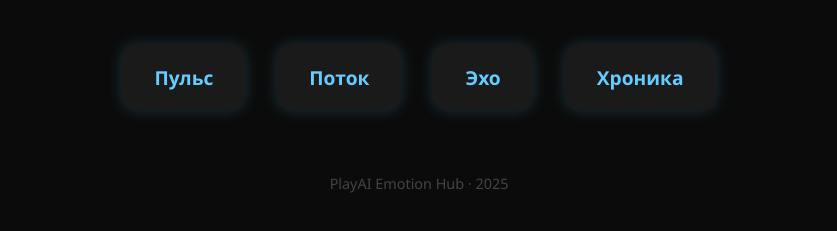
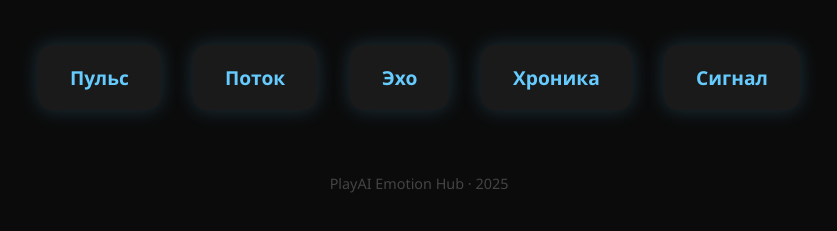
Before and after one commit to Yevhenii1313Ilin/PlayAI.fm-site, a plain HTML site: page emotion/index.html in a window 1280 px wide. Shown: the part 411-642 px from the top of the page, without its empty margins (221-1058 px from the left). Drawn offline with Linux system fonts and the light colour scheme.

Commit message:
Update index.html

```diff
--- a/emotion/index.html
+++ b/emotion/index.html
@@ -46,18 +46,24 @@
       background: #1a1a1a;
       padding: 1.2rem 2rem;
       border-radius: 14px;
-      box-shadow: 0 0 16px rgba(102, 204, 255, 0.2);
+      box-shadow: 0 0 20px rgba(102, 204, 255, 0.2);
       text-decoration: none;
       color: #6cf;
       font-weight: bold;
       font-size: 1.2rem;
       transition: 0.3s ease;
+      animation: breathe 5s infinite ease-in-out;
     }
 
     .button:hover {
       background: #222;
-      box-shadow: 0 0 28px rgba(255, 102, 255, 0.3);
+      box-shadow: 0 0 32px rgba(255, 102, 255, 0.3);
       transform: scale(1.05);
+    }
+
+    @keyframes breathe {
+      0%, 100% { transform: scale(1); }
+      50% { transform: scale(1.05); }
     }
 
     footer {
@@ -76,6 +82,7 @@
     <a class="button" href="/flow">Поток</a>
     <a class="button" href="/echo">Эхо</a>
     <a class="button" href="/journal">Хроника</a>
+    <a class="button" href="/signal">Сигнал</a>
   </div>
 
   <footer>
```
